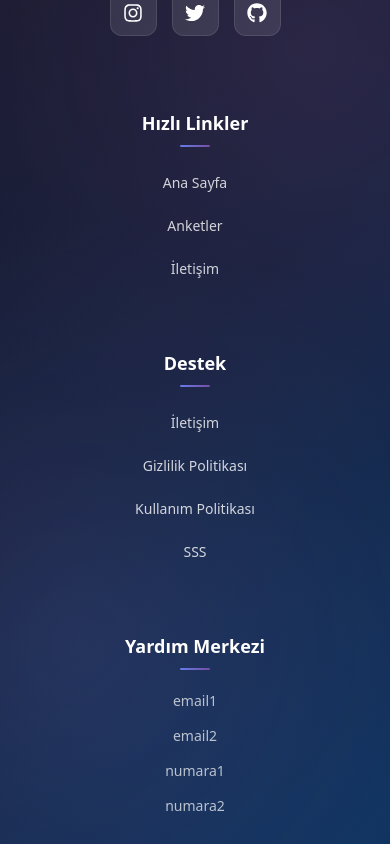
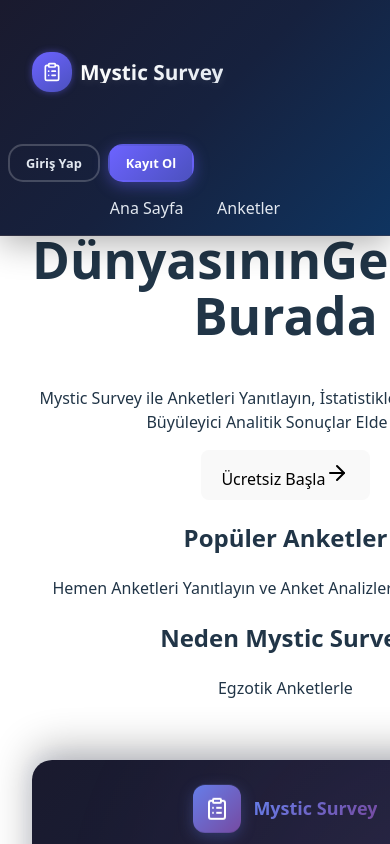
Before and after one commit to OzgeGurler/mystic-servey, a React (Vite) app: page / in a window 390 px wide. Shown: the top 844 px of the page. Built offline with nearby package versions, Linux system fonts and the light colour scheme.

Commit message:
Header ve Footerı düzelttim

```diff
--- a/src/css/Footer.css
+++ b/src/css/Footer.css
@@ -1,19 +1,33 @@
 /* Footer.css */
 .Footer-bg {
   background: linear-gradient(135deg, #1a1a2e 0%, #16213e 50%, #0f3460 100%);
-  padding: 60px 0 30px;
-  position: fixed;
-  bottom: 0;
-  left: 0;
-  right: 0;
+  padding: 40px 0 25px;
+  position: relative; /* Fixed yerine relative */
   width: 100%;
-  z-index: 1000;
+  z-index: 999;
   overflow: hidden;
-  border-top-left-radius: 30px;
-  border-top-right-radius: 30px;
+  border-top-left-radius: 20px;
+  border-top-right-radius: 20px;
   box-shadow:
     0 -10px 40px rgba(0, 0, 0, 0.3),
     0 -2px 20px rgba(102, 126, 234, 0.1);
+  margin-top: 60px; /* Sayfa içeriği ile arasında boşluk */
+  opacity: 0;
+  transform: translateY(50px);
+  animation: footerSlideUp 0.8s ease-out forwards;
+}
+
+/* Footer animasyonu */
+@keyframes footerSlideUp {
+  to {
+    opacity: 1;
+    transform: translateY(0);
+  }
+}
+
+/* Intersection Observer ile tetiklenecek class */
+.Footer-bg.footer-visible {
+  animation: footerSlideUp 0.8s ease-out forwards;
 }
 
 .Footer-bg::before {
@@ -28,8 +42,8 @@
     radial-gradient(circle at 80% 20%, rgba(255, 119, 198, 0.15) 0%, transparent 50%);
   pointer-events: none;
   animation: backgroundPulse 6s ease-in-out infinite alternate;
-  border-top-left-radius: 30px;
-  border-top-right-radius: 30px;
+  border-top-left-radius: 20px;
+  border-top-right-radius: 20px;
 }
 
 @keyframes backgroundPulse {
@@ -38,14 +52,15 @@
 }
 
 .footer-container {
-  max-width: 100%;
-  margin: 0;
-  padding: 0 40px;
+  max-width: 1200px;
+  margin: 0 auto;
+  padding: 0 30px;
   display: grid;
-  grid-template-columns: 1fr 1fr 1fr 1fr 1fr;
-  gap: 40px;
+  grid-template-columns: 2fr 1fr 1fr 1fr 1fr;
+  gap: 30px;
   position: relative;
   z-index: 1;
+  align-items: start;
 }
 
 /* Footer Logo Section */
@@ -85,7 +100,7 @@
 }
 
 .footer-text {
-  font-size: 24px;
+  font-size: 22px;
   font-weight: 700;
   color: white;
   margin: 0;
@@ -98,19 +113,20 @@
 /* Social Media Section */
 .footer-social {
   display: flex;
-  gap: 15px;
+  gap: 12px;
   align-items: flex-start;
   animation: slideInUp 0.8s ease-out 0.2s both;
+  justify-content: center;
 }
 
 .footer-social-links {
   display: flex;
   align-items: center;
   justify-content: center;
-  width: 45px;
-  height: 45px;
+  width: 40px;
+  height: 40px;
   background: rgba(255, 255, 255, 0.1);
-  border-radius: 12px;
+  border-radius: 10px;
   transition: all 0.3s ease;
   backdrop-filter: blur(10px);
   border: 1px solid rgba(255, 255, 255, 0.1);
@@ -123,7 +139,7 @@
 }
 
 .footer-social-icon {
-  font-size: 20px;
+  font-size: 18px;
   color: white;
   transition: all 0.3s ease;
 }
@@ -140,12 +156,12 @@
 }
 
 .footer-section-title {
-  font-size: 18px;
+  font-size: 16px;
   font-weight: 600;
   color: white;
-  margin-bottom: 20px;
+  margin-bottom: 15px;
   position: relative;
-  padding-bottom: 10px;
+  padding-bottom: 8px;
 }
 
 .footer-section-title::after {
@@ -153,7 +169,7 @@
   position: absolute;
   bottom: 0;
   left: 0;
-  width: 30px;
+  width: 25px;
   height: 2px;
   background: linear-gradient(135deg, #667eea 0%, #764ba2 100%);
   border-radius: 2px;
@@ -162,7 +178,7 @@
 
 @keyframes underlineGrow {
   0% { width: 0; }
-  100% { width: 30px; }
+  100% { width: 25px; }
 }
 
 .footer-links ul,
@@ -174,7 +190,7 @@
 
 .footer-links li,
 .footer-contract li {
-  margin-bottom: 12px;
+  margin-bottom: 8px;
   animation: fadeInUp 0.6s ease-out both;
 }
 
@@ -194,7 +210,7 @@
   font-size: 14px;
   transition: all 0.3s ease;
   position: relative;
-  padding: 5px 0;
+  padding: 4px 0;
   display: inline-block;
 }
 
@@ -225,7 +241,7 @@
 .footer-sup p {
   color: rgba(255, 255, 255, 0.7);
   font-size: 14px;
-  margin-bottom: 8px;
+  margin-bottom: 6px;
   transition: all 0.3s ease;
   animation: fadeInUp 0.6s ease-out both;
 }
@@ -240,27 +256,13 @@
   transform: translateX(3px);
 }
 
-/* Body padding to prevent content overlap */
+/* Body için bottom padding kaldırıldı */
 body {
-  padding-bottom: 350px; /* Adjust based on footer height */
-}
-
-/* Smooth entrance animation */
-.Footer-bg {
-  animation: slideUpFromBottom 0.8s ease-out;
+  margin: 0;
+  padding-bottom: 0; /* Footer artık fixed değil */
 }
 
 /* Animations */
-@keyframes slideUpFromBottom {
-  0% {
-    transform: translateY(100%);
-    opacity: 0;
-  }
-  100% {
-    transform: translateY(0);
-    opacity: 1;
-  }
-}
 @keyframes slideInLeft {
   0% {
     opacity: 0;
@@ -298,38 +300,44 @@ body {
 @media (max-width: 1024px) {
   .footer-container {
     grid-template-columns: 1fr 1fr 1fr;
-    gap: 30px;
+    gap: 25px;
   }
 
   .footer-logo {
     grid-column: 1 / -1;
     justify-content: center;
-    margin-bottom: 20px;
+    margin-bottom: 15px;
   }
 
   .footer-social {
     grid-column: 1 / -1;
     justify-content: center;
-    margin-bottom: 20px;
+    margin-bottom: 15px;
   }
 }
 
 @media (max-width: 768px) {
   .footer-container {
     grid-template-columns: 1fr 1fr;
-    gap: 25px;
+    gap: 20px;
+    padding: 0 20px;
   }
 
   .Footer-bg {
-    padding: 40px 0 20px;
+    padding: 30px 0 20px;
+  }
+
+  .footer-text {
+    font-size: 20px;
   }
 }
 
 @media (max-width: 480px) {
   .footer-container {
     grid-template-columns: 1fr;
-    gap: 30px;
+    gap: 20px;
     text-align: center;
+    padding: 0 15px;
   }
 
   .footer-logo {
@@ -344,4 +352,16 @@ body {
     left: 50%;
     transform: translateX(-50%);
   }
+
+  .Footer-bg {
+    padding: 25px 0 15px;
+  }
+
+  .footer-text {
+    font-size: 18px;
+  }
+
+  .footer-section-title {
+    font-size: 14px;
+  }
 }
--- a/src/css/Header.css
+++ b/src/css/Header.css
@@ -1,16 +1,20 @@
 .header {
   background: linear-gradient(135deg, #1a1a2e 0%, #16213e 50%, #0f3460 100%);
   position: fixed;
-    top: 10px;
-    left: 50%;
-    transform: translateX(-50%);
-    width: 90%;
-    max-width: 1200px;
+  top: 0;
+  left: 0;
+  right: 0;
+  width: 100%;
   z-index: 1000;
   box-shadow: 0 8px 32px rgba(0, 0, 0, 0.3);
   backdrop-filter: blur(10px);
   border-bottom: 1px solid rgba(255, 255, 255, 0.1);
-    border-radius: 25px;
+  transition: transform 0.3s ease-in-out;
+}
+
+/* Header gizleme class'ı */
+.header.header-hidden {
+  transform: translateY(-100%);
 }
 
 .header-container {
@@ -20,7 +24,7 @@
   display: flex;
   align-items: center;
   justify-content: space-between;
-    min-height: 40px;
+  min-height: 70px;
 }
 
 .logo {
@@ -184,17 +188,18 @@
   box-shadow: 0 6px 20px rgba(108, 99, 255, 0.6);
 }
 
+/* Main content spacing */
 body {
   margin: 0;
-    padding-top: 55px;
+  padding-top: 70px; /* Header yüksekliği */
 }
 
-  /* Responsive Tasarım */
+/* Responsive Design */
 @media (max-width: 768px) {
   .header-container {
     padding: 0 1rem;
     flex-wrap: wrap;
-      min-height: 70px;
+    min-height: 80px;
   }
 
   .logo-text {
@@ -223,11 +228,16 @@
     padding: 0.6rem 1.2rem;
     font-size: 0.9rem;
   }
+
+  body {
+    padding-top: 120px; /* Mobile header yüksekliği */
+  }
 }
 
 @media (max-width: 480px) {
   .header-container {
     padding: 0 0.5rem;
+    min-height: 70px;
   }
 
   .logo {
@@ -250,12 +260,17 @@
 
   .nav {
     gap: 0.5rem;
+    padding: 0.5rem 0;
   }
 
   .btn-login,
   .btn-reg {
     padding: 0.5rem 1rem;
     font-size: 0.8rem;
+  }
+
+  body {
+    padding-top: 100px;
   }
 }
 
@@ -273,7 +288,6 @@
   scroll-behavior: smooth;
 }
 
-
 @media (prefers-color-scheme: dark) {
   .header {
     background: linear-gradient(135deg, #0f0f23 0%, #1a1a2e 50%, #16213e 100%);
--- a/src/css/Home.css
+++ b/src/css/Home.css
@@ -0,0 +1,40 @@
+/* Ana sayfa düzeni için CSS */
+.page-wrapper {
+    min-height: 100vh;
+    display: flex;
+    flex-direction: column;
+}
+
+.main-content {
+    flex: 1;
+    padding-top: 0; /* Header yüksekliği kadar boşluk bırakın */
+}
+
+/* Header'ı sayfanın en üstüne sabitle */
+header {
+    position: fixed;
+    top: 0;
+    left: 0;
+    right: 0;
+    z-index: 1000;
+    background-color: white; /* Arka plan rengi */
+    box-shadow: 0 2px 4px rgba(0, 0, 0, 0.1); /* Gölge efekti */
+}
+
+/* Footer'ı sayfanın en altına sabitle */
+Footer {
+    margin-top: auto;
+    background-color: #f8f9fa; /* Footer arka plan rengi */
+}
+
+/* Eğer header sabit ise, main content'e padding-top ekleyin */
+.main-content {
+    padding-top: 80px; /* Header yüksekliğine göre ayarlayın */
+}
+
+/* Responsive tasarım için */
+@media (max-width: 768px) {
+    .main-content {
+        padding-top: 60px; /* Mobil için daha az padding */
+    }
+}
--- a/src/pages/Anketler.jsx
+++ b/src/pages/Anketler.jsx
@@ -1,12 +1,12 @@
 import React, { useState } from "react";
+import { Search, Filter, Clock, Users, Star, TrendingUp, Award, ChevronRight } from 'lucide-react';
 import Header from "../components/Header";
+import Footer from '../components/Footer'
 import '../css/Anketler.css'
 
 function AnketPage () {
-
-
     return (
-        <Header />
+        <><Header /><Footer /></>
     )
 }
 
--- a/src/pages/Home.jsx
+++ b/src/pages/Home.jsx
@@ -1,4 +1,4 @@
-import React from "react";
+import React, {useState, useEffect} from "react";
 import { House, Users, TrendingUp, ArrowRight, Star, Eye, Heart, ClipboardList, Section } from 'lucide-react';
 import Header from '../components/Header.jsx'
 import Footer from "../components/Footer.jsx";
@@ -57,9 +57,83 @@ function Home() {
         }
     ];
 
+    useEffect(() => {
+        let lastScrollTop = 0;
+        const scrollThreshold = 50; //burayı kafana göre değiştirebilirsin özge
+
+        function handleHeaderScroll() {
+            const header = document.querySelector('.header');
+            const currentScrollTop = window.pageYOffset || document.documentElement.scrollTop;
+
+            // Debug için console log
+            console.log('Scroll position:', currentScrollTop);
+            console.log('Header element:', header);
+
+            if (currentScrollTop > lastScrollTop && currentScrollTop > scrollThreshold) {
+                header?.classList.add('header-hidden');
+                console.log('Header hidden class added');
+            } else if (currentScrollTop < lastScrollTop) {
+                header?.classList.remove('header-hidden');
+                console.log('Header hidden class removed');
+            }
+
+            if (currentScrollTop <= 0) {
+                header?.classList.remove('header-hidden');
+            }
+
+            lastScrollTop = currentScrollTop;
+        }
+
+        function initFooterObserver() {
+            const footer = document.querySelector('.Footer-bg');
+
+            if (!footer) return;
+
+            const footerObserver = new IntersectionObserver(
+                (entries) => {
+                    entries.forEach(entry => {
+                        if (entry.isIntersecting) {
+                            entry.target.classList.add('footer-visible');
+                        }
+                    });
+                },
+                {
+                    threshold: 0.1,
+                    rootMargin: '0px 0px -50px 0px'
+                }
+            );
+
+            footerObserver.observe(footer);
+        }
+
+        function throttle(func, limit) {
+            let inThrottle;
+            return function() {
+                const args = arguments;
+                const context = this;
+                if (!inThrottle) {
+                    func.apply(context, args);
+                    inThrottle = true;
+                    setTimeout(() => inThrottle = false, limit);
+                }
+            }
+        }
+
+        const throttledScrollHandler = throttle(handleHeaderScroll, 10);
+
+        window.addEventListener('scroll', throttledScrollHandler, { passive: true });
+
+        setTimeout(initFooterObserver, 100);
+
+        return () => {
+            window.removeEventListener('scroll', throttledScrollHandler);
+        };
+    }, []);
+
 
     return (
-        <><><Header /><Footer /></>
+        <><>
+        <Header /></>
             <div className="SurveyHome-Container">
                 <div className="Animation-background">
                     <div className="bg-orb-1"></div>
@@ -108,7 +182,7 @@ function Home() {
                     </div>
                 </div>
             </section>
-
+            <Footer />
         </>
     );
 }
```
Lines whose indentation alone changed are shown as unchanged.
